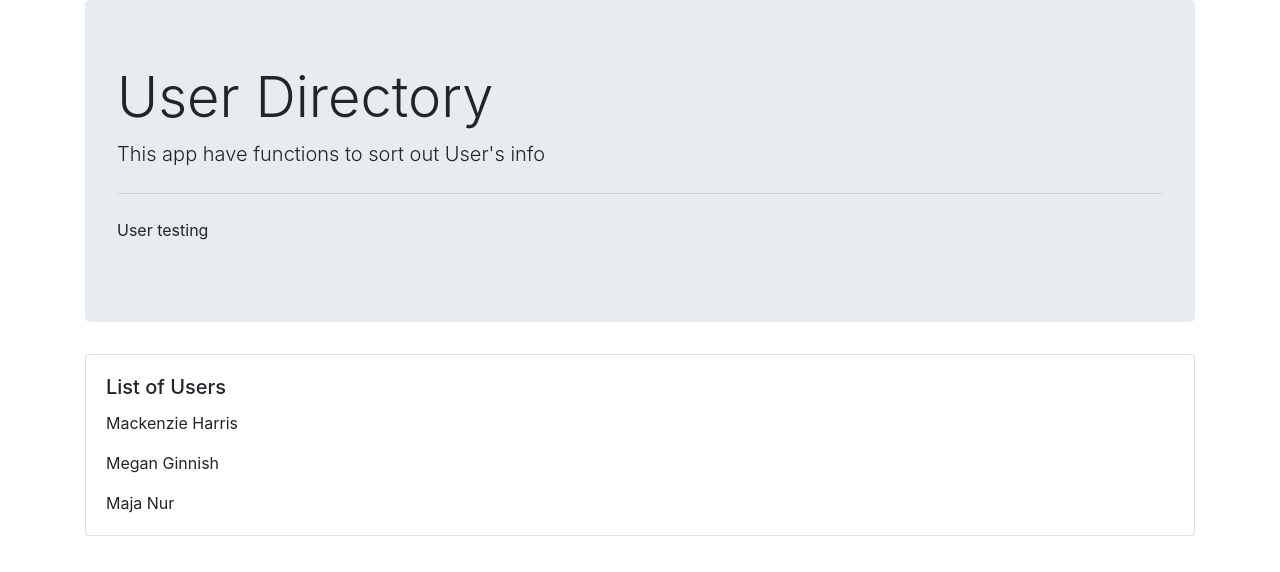
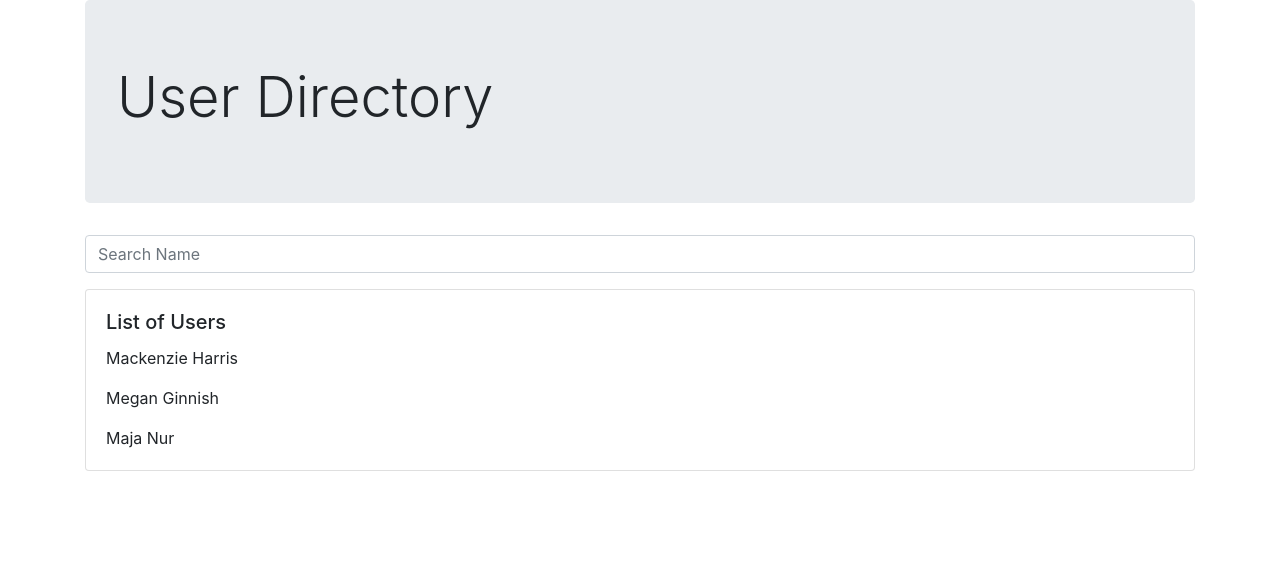
Before and after one commit to trucn0215/tn-employee-directory, a React (Create React App) app: page / in a window 1280 px wide. Shown: the top 572 px of the page. Built offline with nearby package versions, Linux system fonts and the light colour scheme.

Commit message:
create search components

```diff
--- a/src/App.js
+++ b/src/App.js
@@ -1,6 +1,7 @@
 import React from "react";
 import Header from "./components/Header";
-import Body from "./components/Body"
+import Search from "./components/Search";
+import Body from "./components/Body";
 
 class App extends React.Component {
 
@@ -181,6 +182,7 @@ class App extends React.Component {
     return (
       <div className="container">
         <Header />
+        <Search />
         <Body users={this.state.users} />
       </div>
     );
--- a/src/components/Header.js
+++ b/src/components/Header.js
@@ -4,9 +4,6 @@ function Header() {
     return (
         <div className="jumbotron">
             <h1 className="display-4">User Directory </h1>
-            <p className="lead">This app have functions to sort out User's info</p>
-            <hr className="my-4"/>
-                <p>User testing</p>
         </div>
     )
 }
--- /dev/null
+++ b/src/components/Search.js
@@ -0,0 +1,13 @@
+import React from "react";
+
+function Search() {
+    return (
+        <form>
+            <div className="form-group">
+                <input className="form-control" placeholder="Search Name"/>
+            </div>
+        </form>
+    )
+}
+
+export default Search;
```
